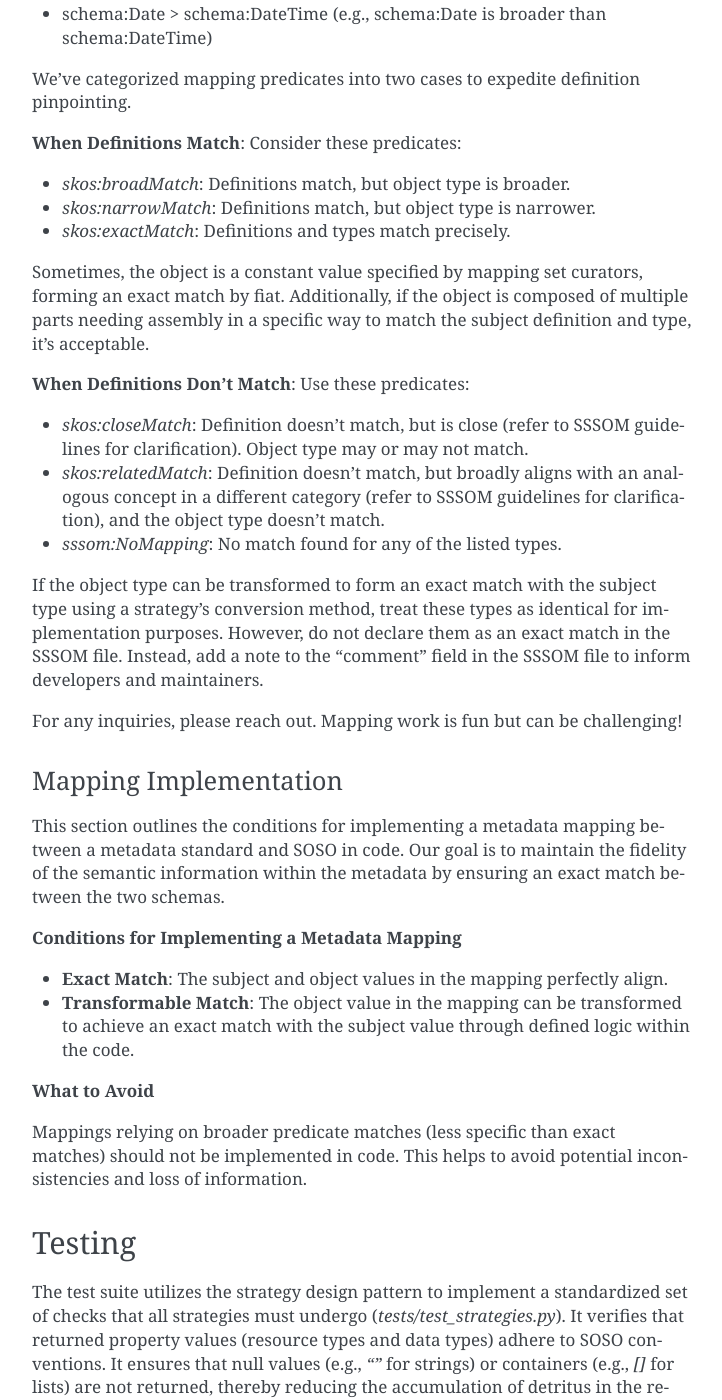
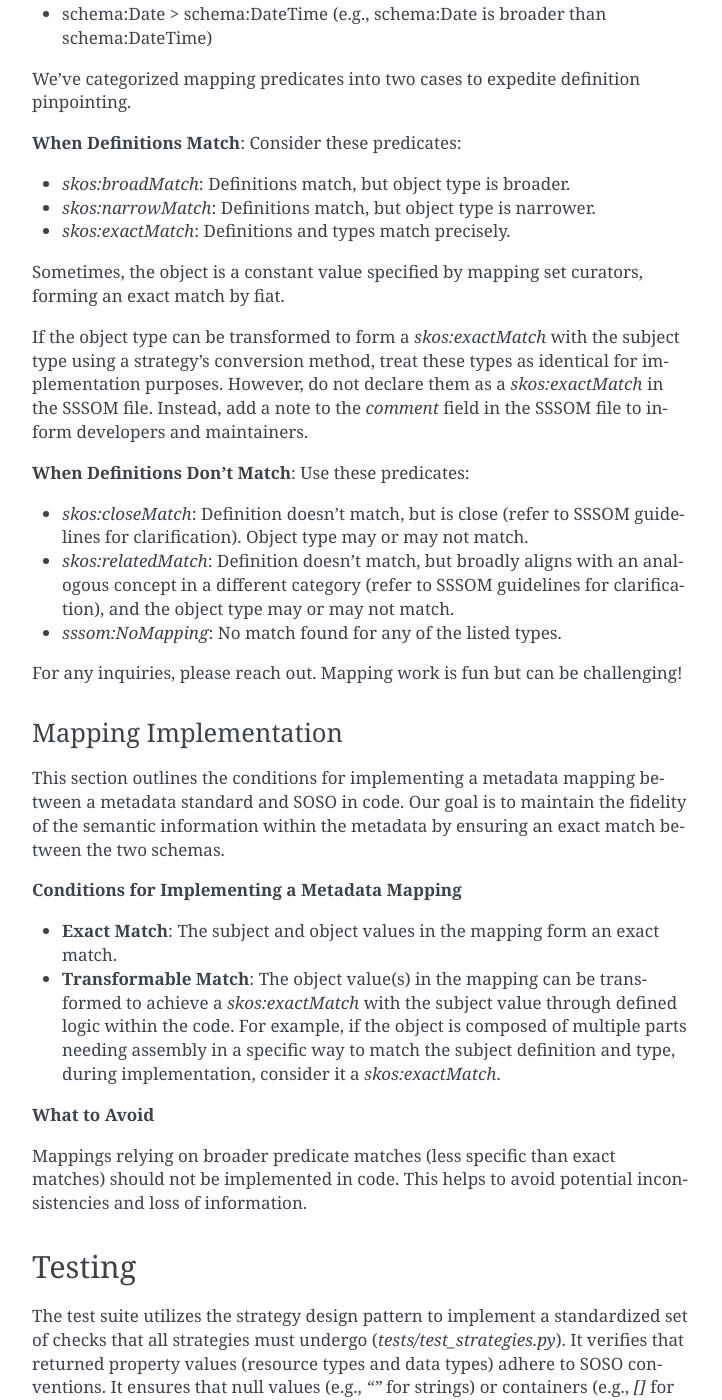
Before and after one commit to clnsmth/soso, a Sphinx documentation site: the page built from docs/source/dev/design.rst, in a window 1280 px wide and 1400 px high, scrolled down 3434 px. Shown: the whole window, without its empty margins (388-1110 px from the left). Built offline with Sphinx 7.4.7, drawn with Linux system fonts in a browser that asks for light colours.

Commit message:
docs: update mapping guidelines
Update mapping guidelines to be more precise and understandable.

```diff
--- a/docs/source/dev/design.rst
+++ b/docs/source/dev/design.rst
@@ -93,15 +93,14 @@ We've categorized mapping predicates into two cases to expedite definition pinpo
 * `skos:exactMatch`: Definitions and types match precisely.
 
 Sometimes, the object is a constant value specified by mapping set curators, forming an exact match by fiat.
-Additionally, if the object is composed of multiple parts needing assembly in a specific way to match the subject definition and type, it's acceptable.
+
+If the object type can be transformed to form a `skos:exactMatch` with the subject type using a strategy’s conversion method, treat these types as identical for implementation purposes. However, do not declare them as a `skos:exactMatch` in the SSSOM file. Instead, add a note to the `comment` field in the SSSOM file to inform developers and maintainers.
 
 **When Definitions Don't Match**: Use these predicates:
 
 * `skos:closeMatch`: Definition doesn't match, but is close (refer to SSSOM guidelines for clarification). Object type may or may not match.
-* `skos:relatedMatch`: Definition doesn't match, but broadly aligns with an analogous concept in a different category (refer to SSSOM guidelines for clarification), and the object type doesn't match.
+* `skos:relatedMatch`: Definition doesn't match, but broadly aligns with an analogous concept in a different category (refer to SSSOM guidelines for clarification), and the object type may or may not match.
 * `sssom:NoMapping`: No match found for any of the listed types.
-
-If the object type can be transformed to form an exact match with the subject type using a strategy’s conversion method, treat these types as identical for implementation purposes. However, do not declare them as an exact match in the SSSOM file. Instead, add a note to the "comment" field in the SSSOM file to inform developers and maintainers.
 
 For any inquiries, please reach out. Mapping work is fun but can be challenging!
 
@@ -112,8 +111,8 @@ This section outlines the conditions for implementing a metadata mapping between
 
 **Conditions for Implementing a Metadata Mapping**
 
-* **Exact Match**: The subject and object values in the mapping perfectly align.
-* **Transformable Match**: The object value in the mapping can be transformed to achieve an exact match with the subject value through defined logic within the code.
+* **Exact Match**: The subject and object values in the mapping form an exact match.
+* **Transformable Match**: The object value(s) in the mapping can be transformed to achieve a `skos:exactMatch` with the subject value through defined logic within the code. For example, if the object is composed of multiple parts needing assembly in a specific way to match the subject definition and type, during implementation, consider it a `skos:exactMatch`.
 
 **What to Avoid**
 
```
